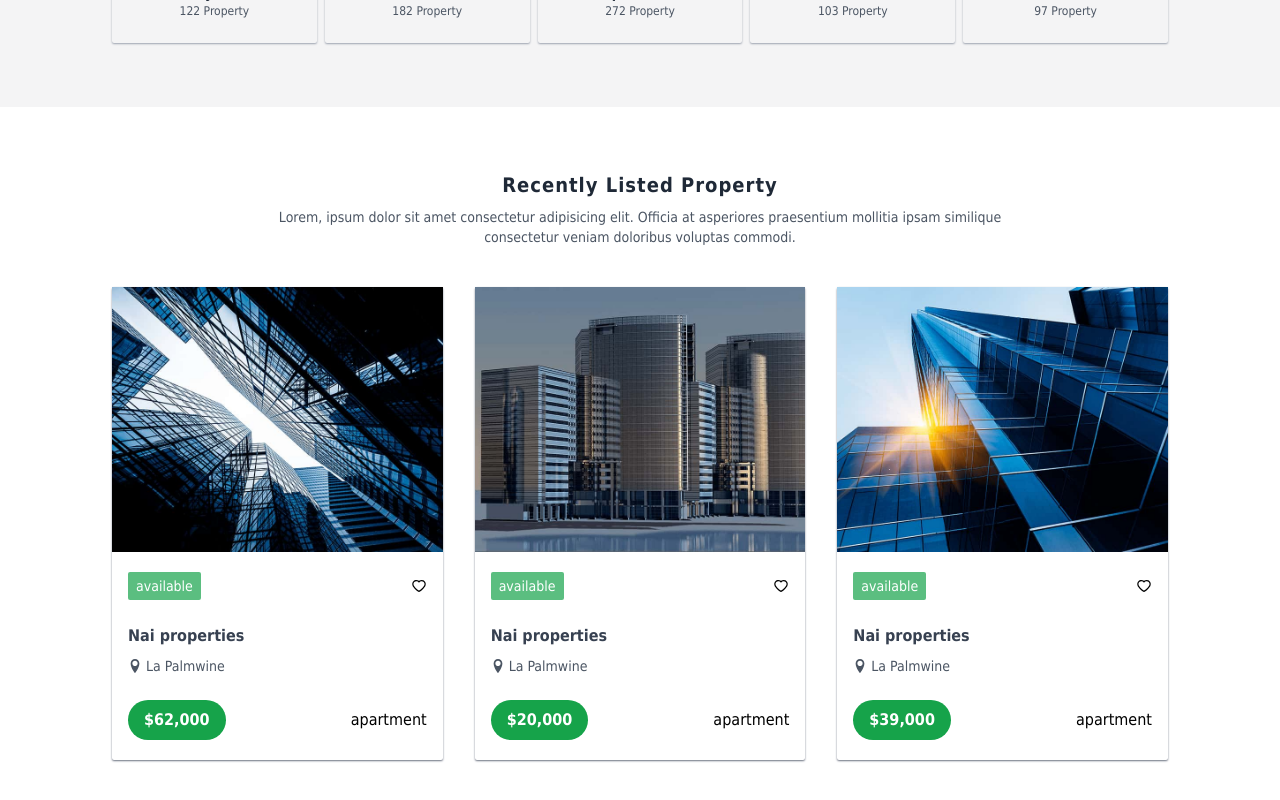
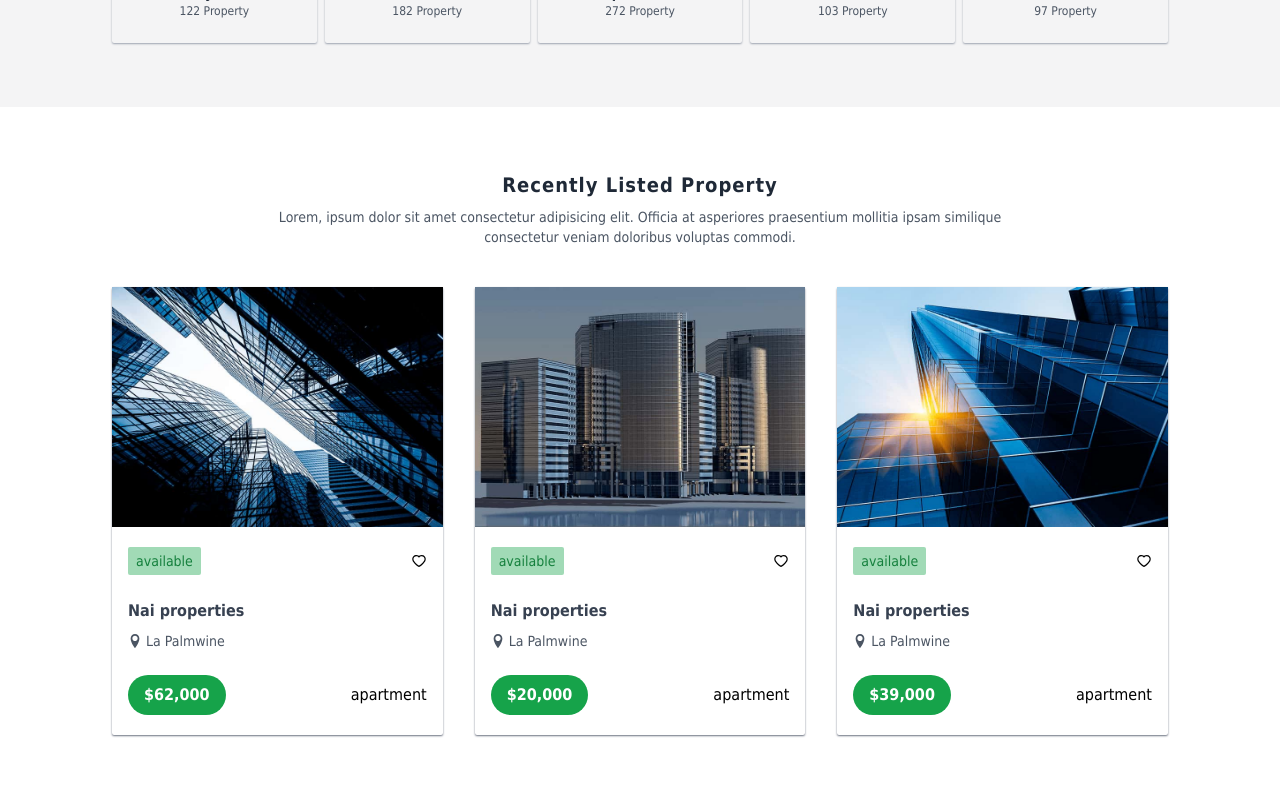
Before and after one commit to naicfc/Real-Estate, a React (Create React App) app: page / in a window 1280 px wide. Shown: the part 1058-1858 px from the top of the page. Built offline with nearby package versions, Linux system fonts and the light colour scheme.

Commit message:
changes to recentcard component

```diff
--- a/src/components/recent/RecentCard.jsx
+++ b/src/components/recent/RecentCard.jsx
@@ -11,10 +11,10 @@ export default function RecentCard({
 }) {
   return (
     <div className="flex flex-col shadow-gray-500 shadow-sm rounded-sm">
-      <img className="w-[100%] h-[60%]" src={url} alt="Recent properties" />
+      <img className="w-[100%] h-[30vh]" src={url} alt="Recent properties" />
       <div className="p-4">
         <div className="flex justify-between items-center py-1">
-          <p className="py-1 px-2 bg-green-600/70 rounded-sm text-white text-sm cursor-default">
+          <p className="py-1 px-2 bg-green-600/40 rounded-sm text-green-700 text-sm cursor-default">
             {status}
           </p>
           <AiOutlineHeart />
```
